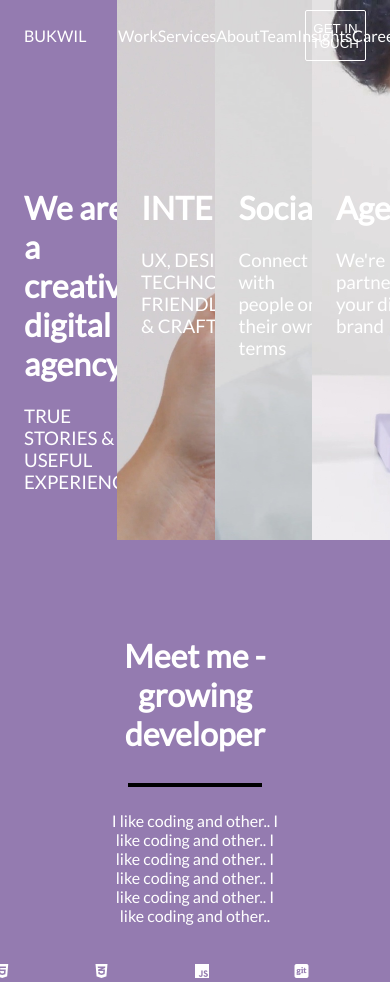
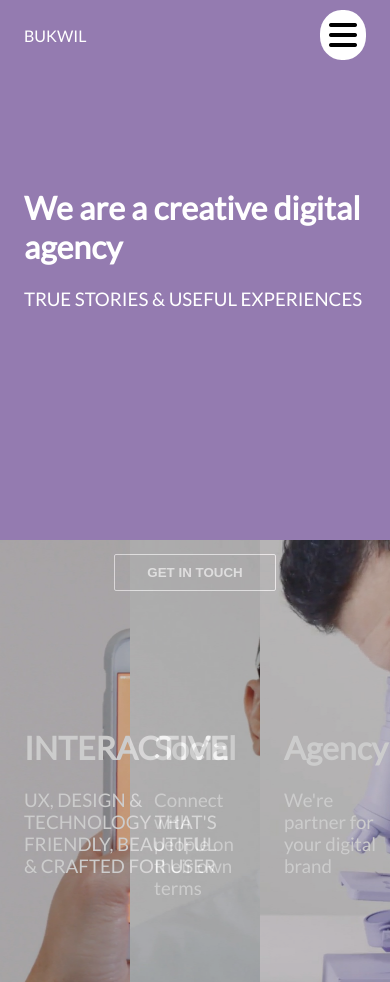
Before and after one commit to gediminasjuska/gediminasjuska.github.io, a plain HTML site: page index.html in a window 390 px wide. Shown: the top 982 px of the page. Drawn offline with Linux system fonts and the light colour scheme.

Commit message:
almost ready for tablets

```diff
--- a/index.html
+++ b/index.html
@@ -21,6 +21,9 @@
                     <a href="#">Insights</a>
                     <a href="#">Careers</a>
                 </div>
+                <div class="mobile-menu">
+                    <i class="fas fa-2x fa-bars" id="bars"></i>
+                </div>
                 <div class="button">
                     <button>GET IN TOUCH</button>
                 </div>
@@ -35,6 +38,9 @@
                 <h3>
                     TRUE STORIES & USEFUL EXPERIENCES
                 </h3>
+            </div>
+            <div class="button-mobile">
+                <button id="mobile-button">GET IN TOUCH</button>
             </div>
             </div>
             <div class="main-2">
--- a/styles.css
+++ b/styles.css
@@ -20,6 +20,9 @@ button{
     border: 1px solid white;
     border-radius: 2px;
     cursor: pointer;
+}
+.mobile-menu{
+    display: none;
 }
 button:active, a:active{
     transform: scale(0.95)
@@ -57,6 +60,12 @@ button:focus {
     display: flex;
     justify-content: flex-end;
 }
+.button-mobile{
+    display: none;
+}
+.mobile-menu{
+    display: none;
+}
 .boxes{
     max-width: 1300px;
     display: flex;
@@ -73,6 +82,7 @@ button:focus {
 .main-2{
     display: flex;
     width: 75%;
+    background-color: black;
 
 }
 .one, .two, .three{
@@ -80,6 +90,7 @@ button:focus {
     display: flex;
     position: static;
     align-items: center;
+    opacity: 0.8;
 }
 .one{
     background-image: url(images/n.jpg);
@@ -99,6 +110,9 @@ button:focus {
 #eql{
     height: 50%;
     padding: 64px 24px 0 24px;
+}
+.mobile-change{
+    display: block;
 }
 .short-info{
     display: flex;
@@ -147,3 +161,48 @@ hr{
     margin: 0;
     font-weight: bold;
 }
+@media(max-width: 1200px){
+    .nav{
+        max-width: 1200px;
+        display: none;
+    }
+    .boxes{
+        max-width: 1200px;
+        display: block;
+    }
+    .main-2{
+        height: 540px;
+        width: 100%;
+    }
+    .button{
+        display: none;
+    }
+    .purple{
+        width: 100%;
+    }
+    .button-mobile{
+        bottom: 30%;
+        position: absolute;
+        width: 100%;
+        text-align: center;
+        display: block;
+    }
+    #mobile-button{
+        color: white;
+        background: transparent;
+        border: 1.2px solid white;
+        padding: 10px 32px;
+        border-radius: 2px;
+        cursor: pointer;
+        font-weight: bold;
+    }
+    .mobile-menu{
+        display: block;
+    }
+    .fa-bars{
+        color: black;
+        background-color: white;
+        padding: 9px;
+        border-radius: 47%;
+    }
+}
```
